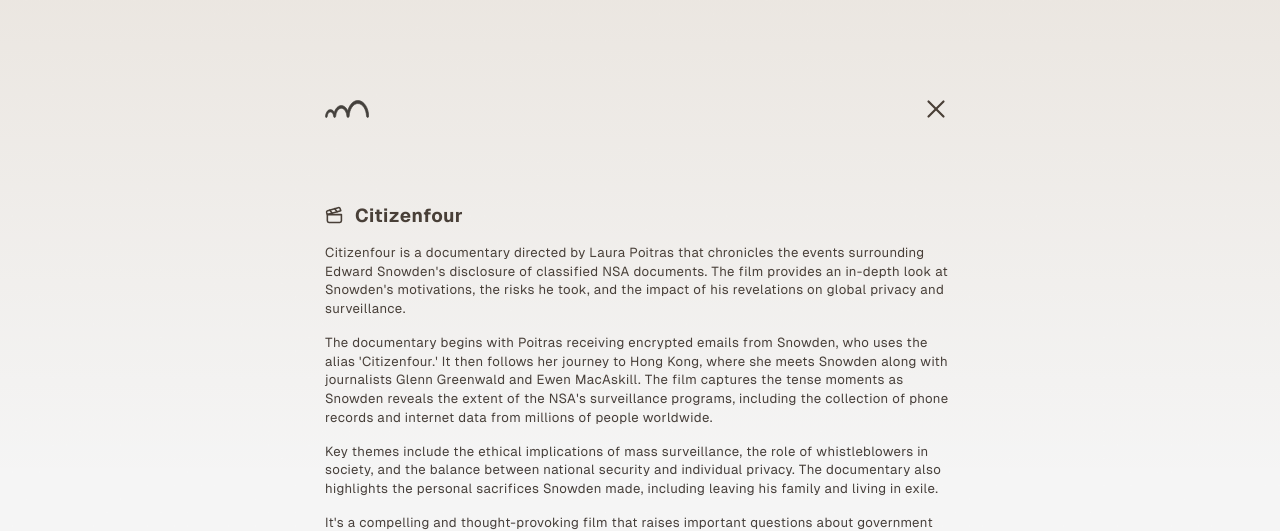
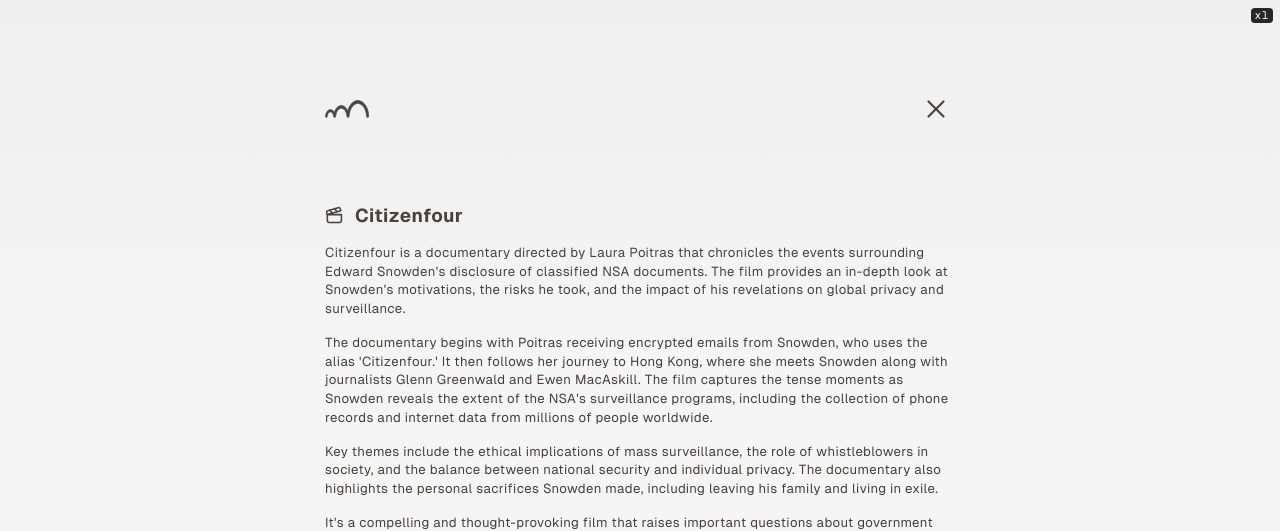
Before and after one commit to kvzivn/recap, a Next.js app: page /example in a window 1280 px wide. Shown: the top 531 px of the page. Built offline with nearby package versions, Linux system fonts and the light colour scheme.

Commit message:
remove separator

```diff
--- a/app/layout.tsx
+++ b/app/layout.tsx
@@ -4,6 +4,7 @@
 import "./globals.css"
 import Hotjar from "@/components/Hotjar"
 import { ThemeProvider } from "next-themes"
+import ScreenSizeIndicator from "@/components/ScreenSizeIndicator"
 
 const geistSans = localFont({
   src: "./fonts/GeistVF.woff",
@@ -87,8 +88,7 @@
       <body
         className={`px-7 sm:px-0 ${geistSans.variable} ${geistMono.variable} font-sans tracking-wide bg-neutral-100 text-primary dark:bg-neutral-900 dark:text-neutral-100`}
       >
-        <div className="absolute inset-x-0 h-[480px] bg-gradient-to-b from-[#7e470635] dark:from-[#edce8b35] to-transparent opacity-40" />
-
+        <div className="absolute pointer-events-none inset-x-0 h-[24rem] bg-gradient-to-b from-[#afaca935] dark:from-[#edce8b25] to-transparent opacity-40" />
         <ThemeProvider
           attribute="class"
           defaultTheme="system"
@@ -98,6 +98,7 @@
           {children}
           <Toaster />
           <Hotjar />
+          <ScreenSizeIndicator />
         </ThemeProvider>
       </body>
     </html>
--- a/app/page.tsx
+++ b/app/page.tsx
@@ -40,7 +40,7 @@
         dangerouslySetInnerHTML={{ __html: landingCopy }}
       />
 
-      <Separator className="-mt-2" />
+      {/* <Separator className="-mt-2" /> */}
 
       <Footer />
     </div>
--- /dev/null
+++ b/components/ScreenSizeIndicator.tsx
@@ -0,0 +1,16 @@
+const ScreenSizeIndicator = () => {
+  if (process.env.NODE_ENV == "production") return null
+
+  return (
+    <div className="fixed top-2 right-2 z-50 rounded bg-zinc-800 px-1 font-mono text-xs text-white dark:bg-zinc-100 dark:text-zinc-900">
+      <div className="block sm:hidden">xs</div>
+      <div className="hidden sm:block md:hidden">sm</div>
+      <div className="hidden md:block lg:hidden">md</div>
+      <div className="hidden lg:block xl:hidden">lg</div>
+      <div className="hidden xl:block 2xl:hidden">xl</div>
+      <div className="hidden 2xl:block">2xl</div>
+    </div>
+  )
+}
+
+export default ScreenSizeIndicator
--- a/components/ui/button.tsx
+++ b/components/ui/button.tsx
@@ -5,12 +5,12 @@
 import { cn } from "@/lib/utils"
 
 const buttonVariants = cva(
-  "inline-flex items-center justify-center whitespace-nowrap rounded-md font-medium ring-offset-background transition-[colors,box-shadow] focus-visible:outline-none focus-visible:ring-2 focus-visible:ring-ring focus-visible:ring-offset-2 disabled:pointer-events-none disabled:opacity-50",
+  "inline-flex items-center justify-center whitespace-nowrap rounded-md font-medium ring-offset-background transition-[background-color,box-shadow] duration-300 focus-visible:outline-none focus-visible:ring-2 focus-visible:ring-ring focus-visible:ring-offset-2 disabled:pointer-events-none disabled:opacity-50",
   {
     variants: {
       variant: {
         default:
-          "bg-primary text-primary-foreground dark:bg-stone-200 dark:text-stone-900 hover:shadow-[0_0_1.5rem_rgba(70,63,58,0.35)] dark:hover:shadow-[0_0_1.25rem_rgba(255,255,255,0.25)]",
+          "bg-primary text-primary-foreground dark:bg-stone-200 dark:text-stone-900 hover:bg-primary/90 dark:hover:bg-stone-200/90 hover:shadow-[0_0_1.25rem_rgba(70,63,58,0.25)] dark:hover:shadow-[0_0_1.25rem_rgba(255,255,255,0.25)]",
         destructive:
           "bg-destructive text-destructive-foreground hover:bg-destructive/90",
         outline:
```
